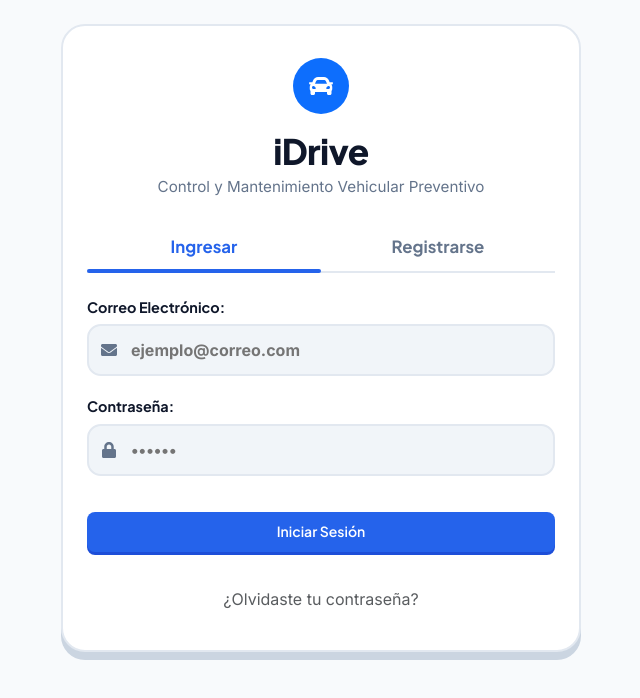
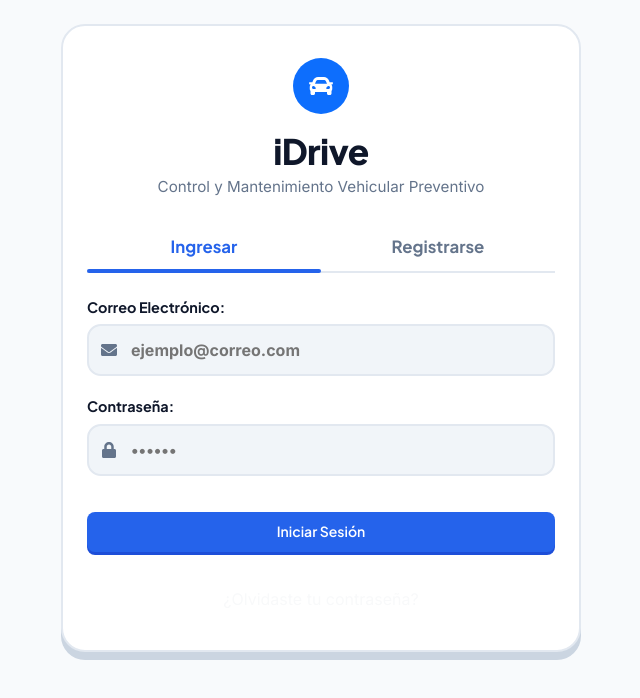
Before and after one commit to Soy-teeven/autoAsistente_FW3P, a React (Vite) app in the folder Codigo/: page / in a window 1280 px wide. Shown: the top 698 px of the page, without its empty margins (319-959 px from the left). Built offline with nearby package versions, Linux system fonts and the light colour scheme.

Commit message:
Update Auth.tsx
Cambio de color de texto "¿Olvidaste tu contraseña?"

```diff
--- a/Codigo/src/components/Auth/Auth.tsx
+++ b/Codigo/src/components/Auth/Auth.tsx
@@ -311,7 +311,7 @@ export const Auth: React.FC<AuthProps> = ({ onLoginSuccess }) => {
 
               <button
                 type="button"
-                className="btn btn-link text-decoration-none text-muted w-100 mt-2"
+                className="btn btn-link text-decoration-none text-light w-100 mt-2"
                 onClick={() => { setIsForgotPassword(false); setFpStep(1); setApiError(null); }}
               >
                 Volver a Iniciar Sesión
@@ -320,7 +320,7 @@ export const Auth: React.FC<AuthProps> = ({ onLoginSuccess }) => {
           ) : isVerifyingEmail ? (
             <div className={styles.authForm}>
               <h3 className="text-center mb-4">Validar Correo</h3>
-              <p className="text-center text-muted mb-4">
+              <p className="text-center text-light mb-4">
                 Ingresa el código de 6 dígitos que enviamos a tu correo para verificar tu cuenta.
               </p>
 
@@ -349,7 +349,7 @@ export const Auth: React.FC<AuthProps> = ({ onLoginSuccess }) => {
 
               <button
                 type="button"
-                className="btn btn-link text-decoration-none text-muted w-100 mt-2"
+                className="btn btn-link text-decoration-none text-light w-100 mt-2"
                 onClick={() => setIsVerifyingEmail(false)}
               >
                 Cancelar
@@ -399,7 +399,7 @@ export const Auth: React.FC<AuthProps> = ({ onLoginSuccess }) => {
 
               <button
                 type="button"
-                className="btn btn-link text-decoration-none text-muted w-100 mt-2"
+                className="btn btn-link text-decoration-none text-light w-100 mt-2"
                 onClick={() => { setIsForgotPassword(true); setApiError(null); setSuccessMsg(null); }}
               >
                 ¿Olvidaste tu contraseña?
```
